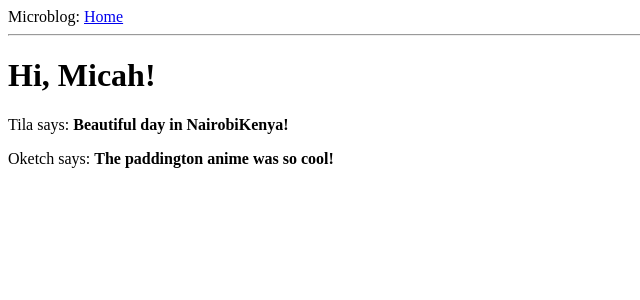
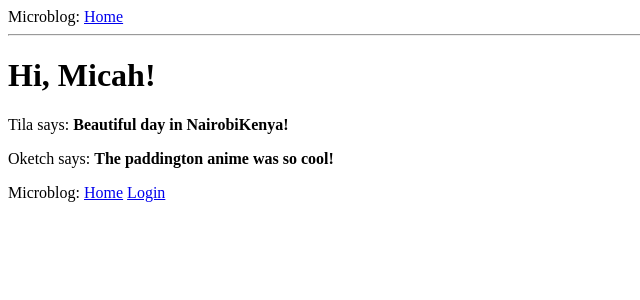
Before and after one commit to micahondiwa/microblog, a Flask app: page /login in a window 1280 px wide. Shown: the top 300 px of the page, without its empty margins (0-640 px from the left). Run offline with Flask 3, Linux system fonts and the light colour scheme.

Commit message:
Login template

```diff
--- a/app/templates/base.html
+++ b/app/templates/base.html
@@ -14,5 +14,11 @@
     <div>Microblog: <a href="/index">Home</a></div>
     <hr>
     {% block content %}{% endblock %}
+
+<div>
+    Microblog:
+    <a href="/index">Home</a>
+    <a href="/login">Login</a>
+</div>
 </body>
 </html>
```
